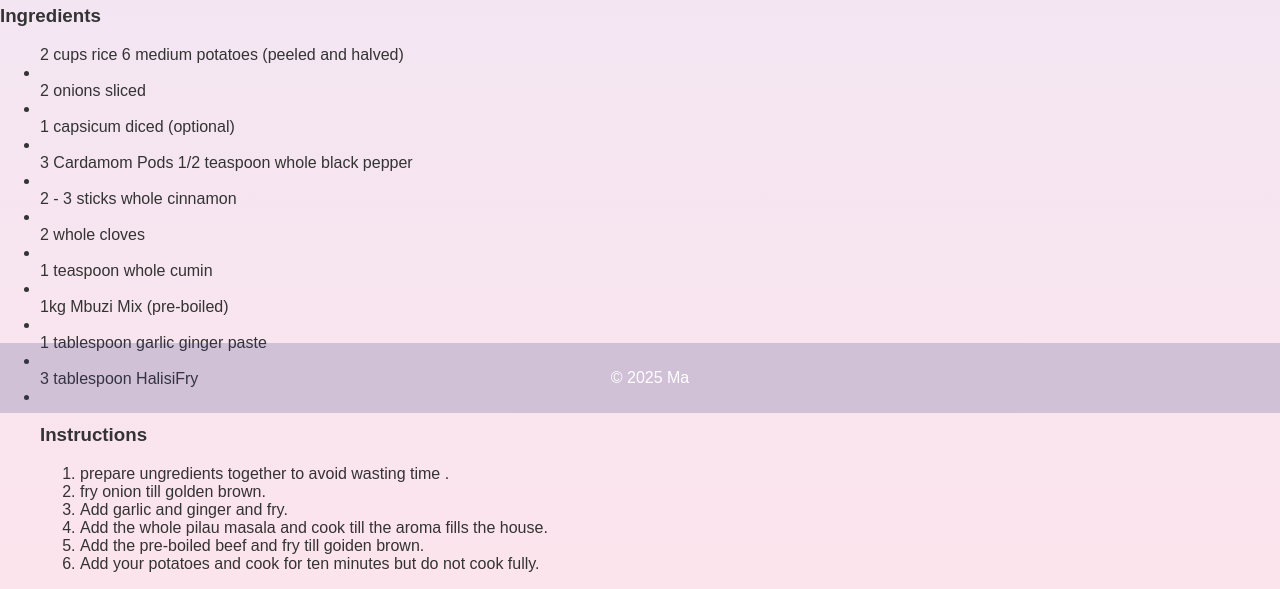
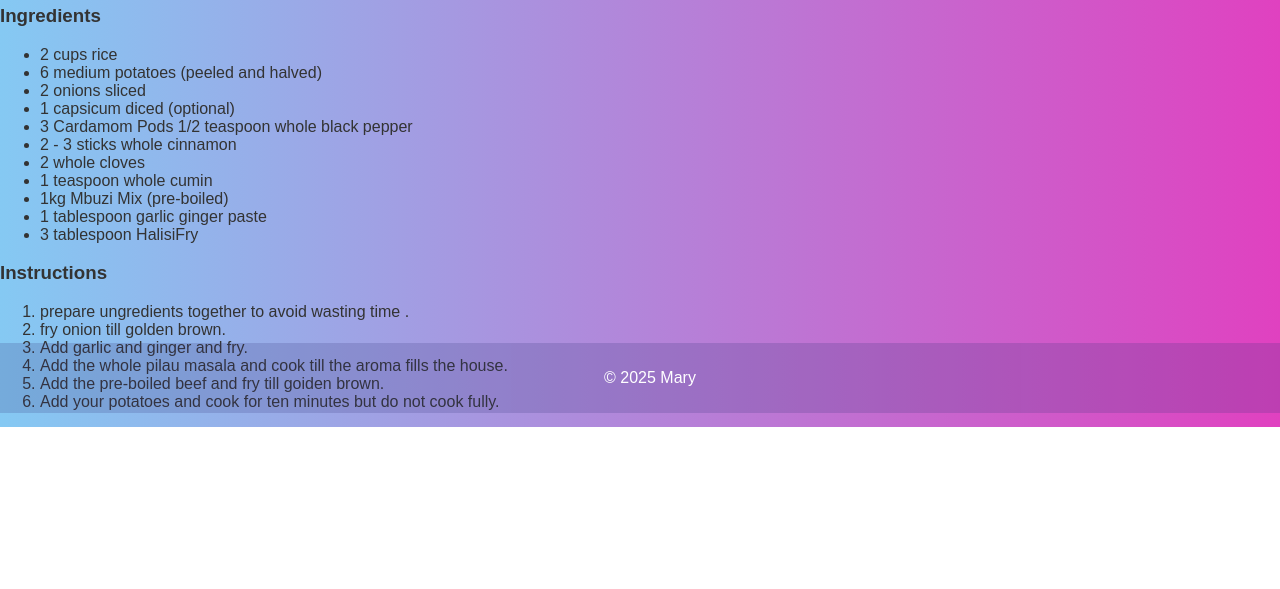
Before and after one commit to maryawino3407/private, a plain HTML site: page recipe2.html in a window 1280 px wide. Shown: the part 387-976 px from the top of the page. After the commit the page ends 814 px from the top, so only its background shows below. Drawn offline with Linux system fonts and the light colour scheme; files that its build step writes are made by us from their sources.

Commit message:
first commit

```diff
--- a/recipe2.html
+++ b/recipe2.html
@@ -22,24 +22,30 @@
             width: 100px;
             border-radius: 10px;
         }
+        body {
+        background: linear-gradient(to right, #85c9f3, #e041c0);
+    }
     </style>
     <section class="recipe">
         <img src="images/pilau.jpg" alt="pilau" class="pilau">
-        <h2>pilau</h2>
+        <h2>Pilau</h2>
         <h3>Ingredients</h3>
-        <ul>
-            2 cups rice
-           6 medium potatoes (peeled and halved)<li></li>
-             2 onions sliced <li></li>
-             1 capsicum diced (optional)<li></li>
-          3 Cardamom Pods 1/2 teaspoon whole black pepper<li></li>
-             2 - 3 sticks whole cinnamon <li></li>
-            2 whole cloves<li></li>
-             1 teaspoon whole cumin <li></li>
-            1kg Mbuzi Mix (pre-boiled)<li></li>
-             1 tablespoon garlic ginger paste <li></li>
-            3 tablespoon HalisiFry<li></li>
+        <div>
+            <ul>
+                <li>2 cups rice</li>
+                <li>6 medium potatoes (peeled and halved)</li>
+                <li>2 onions sliced</li>
+                <li>1 capsicum diced (optional)</li>
+                <li>3 Cardamom Pods 1/2 teaspoon whole black pepper</li>
+                <li>2 - 3 sticks whole cinnamon</li>
+                <li>2 whole cloves</li>
+                <li>1 teaspoon whole cumin</li>
+                <li>1kg Mbuzi Mix (pre-boiled)</li>
+                <li>1 tablespoon garlic ginger paste </li>
+                <li>3 tablespoon HalisiFry</li>
+            </ul>
 
+        </div>
         <h3>Instructions</h3>
         <ol>
             <li>prepare ungredients together to avoid wasting time .</li>
@@ -52,7 +58,7 @@
     </section>
 
     <footer>
-        <p>© 2025 Ma</p>
+        <p>© 2025 Mary</p>
     </footer>
 </body>
 </html>
--- a/style.css
+++ b/style.css
@@ -51,3 +51,12 @@ footer {
     height: 100px;
     width: 100px;
 }
+button:hover{
+    background-color: #333;
+    color: azure;
+    transition: 0.7s;
+    cursor: pointer;
+}
+.h1{
+    color: chartreuse;
+}
```
Also changed, not shown: about.html (+20 -14 lines), index.html (+2 -2 lines), recipe1.html (+11 -7 lines).
